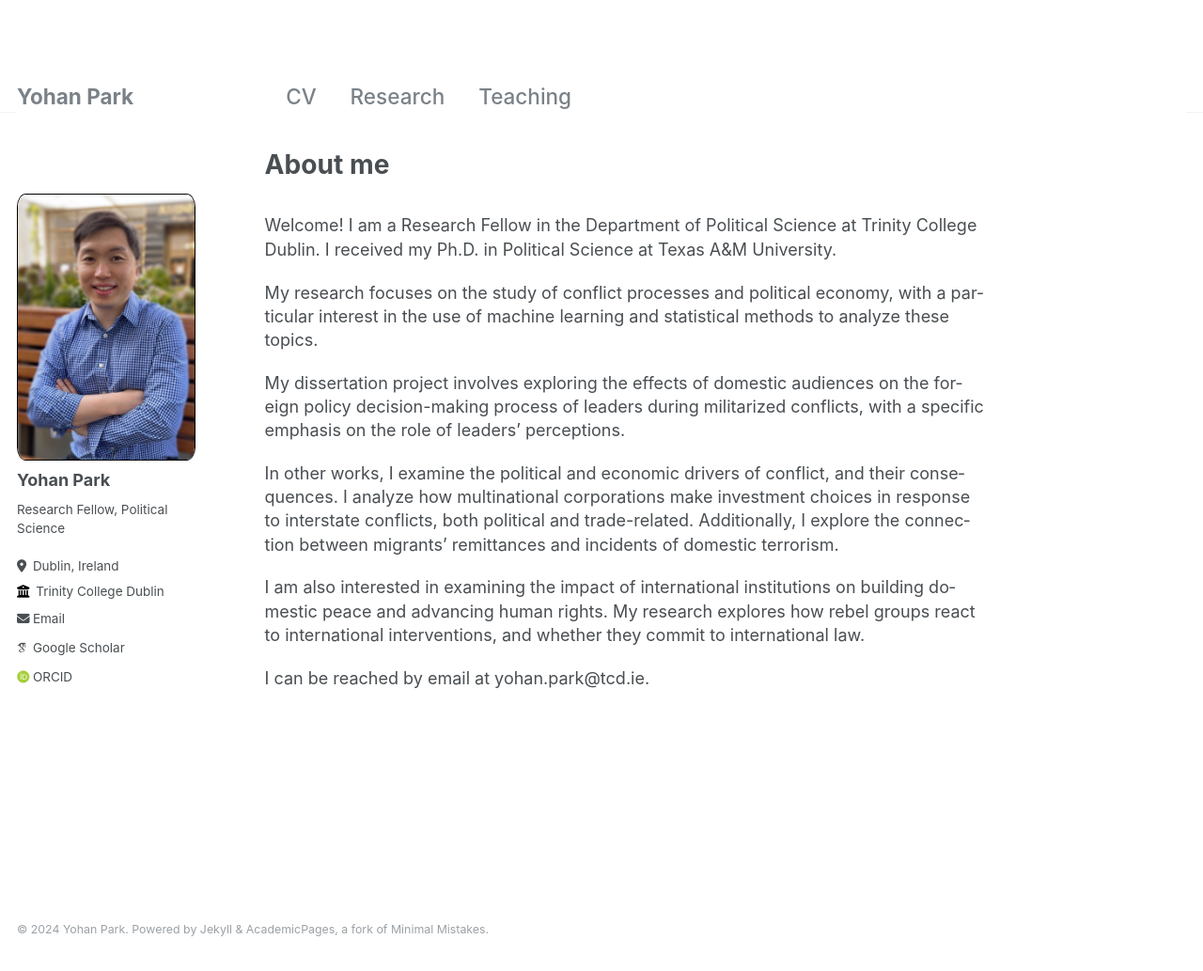
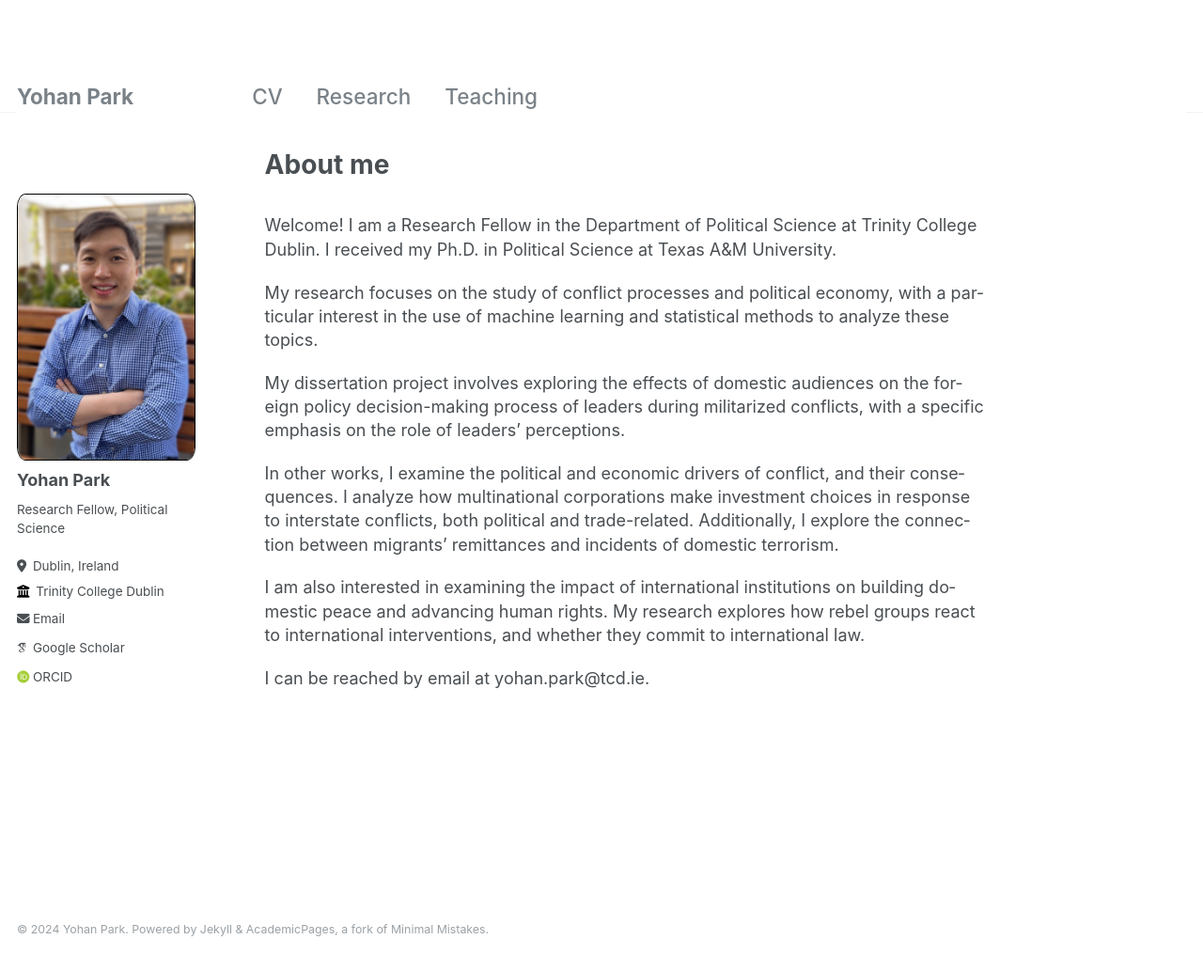
Before and after one commit to yohanpark23/yohanpark23.github.io, a Jekyll site: the page built from _pages/about.md, in a window 1280 px wide and 1033 px high. Shown: the whole window at 94% size. Built offline with Jekyll 4.4.1, drawn with Linux system fonts in a browser that asks for light colours; some web fonts are replaced.

Commit message:
padding-right

```diff
--- a/_sass/_masthead.scss
+++ b/_sass/_masthead.scss
@@ -53,7 +53,7 @@
    font-weight: 450;
 
   &--lg {
-    padding-right: 7em;
+    padding-right: 5em;
     font-weight: 700;
   }
 }
```
